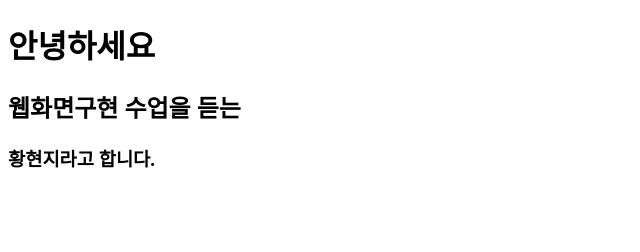
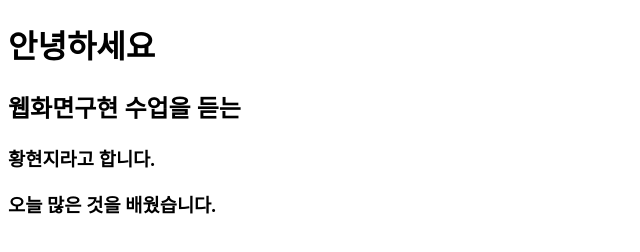
Before and after one commit to hyeonji0/24WEB_MW_T, a plain HTML site: page index.html in a window 1280 px wide. Shown: the whole page, without its empty margins (0-640 px from the left). Drawn offline with Linux system fonts and the light colour scheme.

Commit message:
한 줄 추가

```diff
--- a/index.html
+++ b/index.html
@@ -9,5 +9,6 @@
     <h1>안녕하세요</h1>
     <h2>웹화면구현 수업을 듣는</h2>
     <h3>황현지라고 합니다.</h3>
+    <h3>오늘 많은 것을 배웠습니다.</h3>
 </body>
 </html>
```
